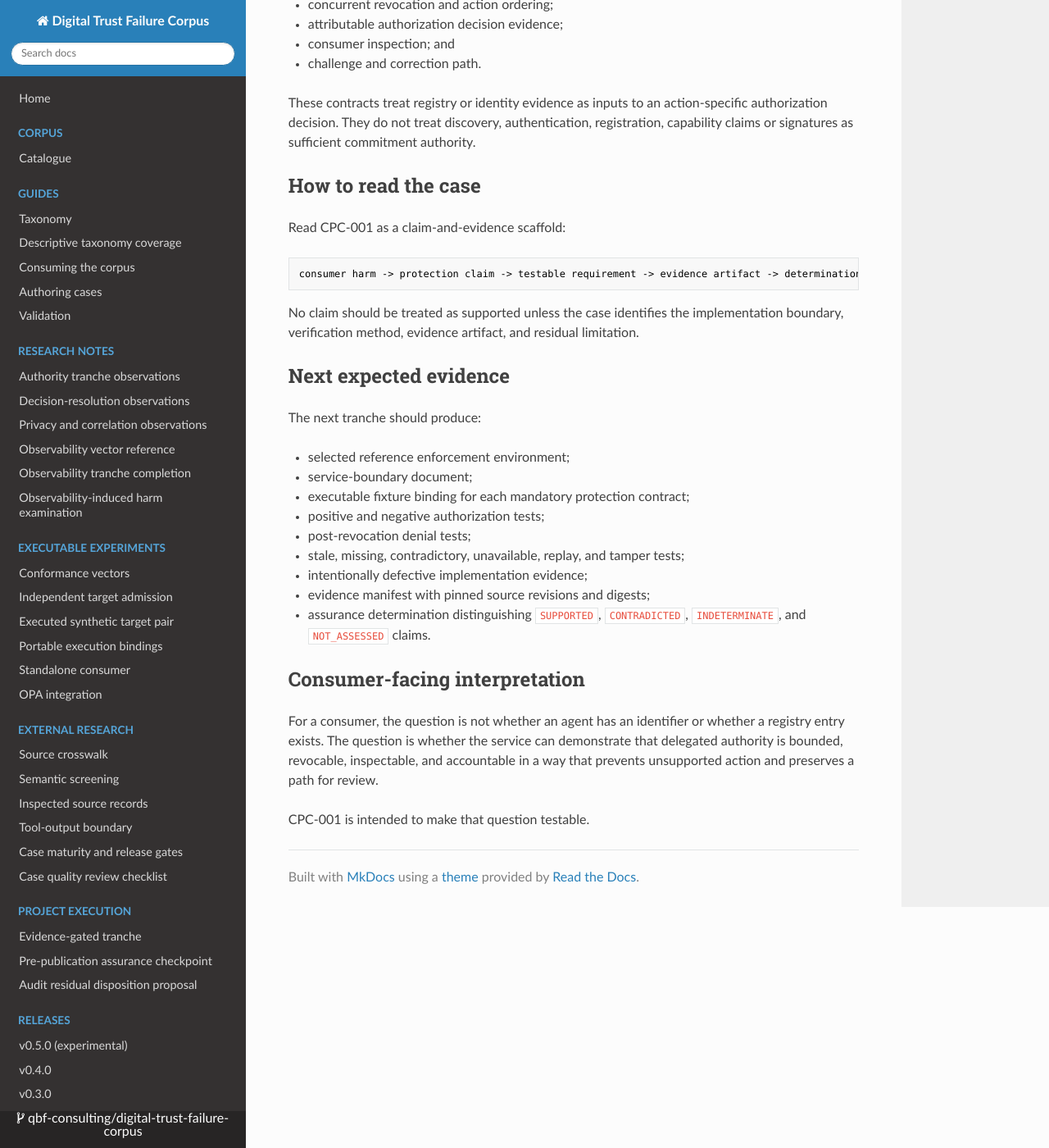
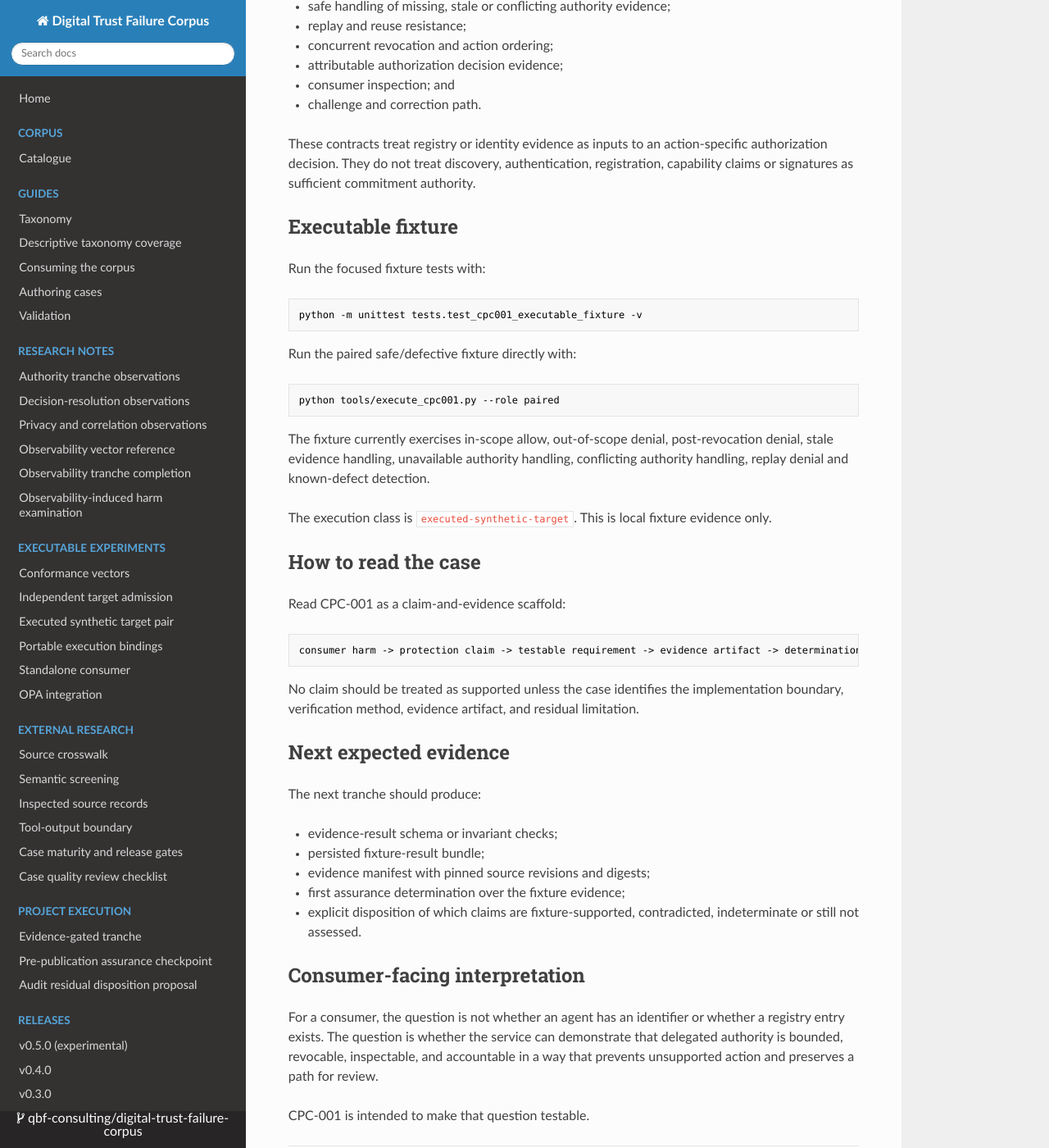
Before and after one commit to qbf-consulting/digital-trust-failure-corpus, an MkDocs documentation site: the page built from docs/consumer-protection-cpc-001.md, in a window 1280 px wide and 1400 px high, scrolled down 1713 px. Shown: the whole window at 82% size. Built offline with MkDocs 1.6.1, drawn with Linux system fonts in a browser that asks for light colours; nearby versions of some CDN libraries; some of the changed text lies outside the part shown.

Commit message:
docs(consumer-protection): publish CPC-001 fixture entry point

````diff
--- a/docs/consumer-protection-cpc-001.md
+++ b/docs/consumer-protection-cpc-001.md
@@ -1,6 +1,6 @@
 # Consumer Protection Case 001: delegated-agent revocation
 
-Status: **publication entry point for a baseline and protection-contract work packet**. This page introduces CPC-001 for readers who consume the repository through documentation rather than the `research/` tree.
+Status: **publication entry point for a baseline, protection-contract and executable-fixture work packet**. This page introduces CPC-001 for readers who consume the repository through documentation rather than the `research/` tree.
 
 Canonical source artifacts live at:
 
@@ -32,13 +32,17 @@ This page does not claim that:
 
 | Artifact | Purpose |
 | --- | --- |
-| `README.md` | Case overview, repository roles, non-goals, and next tranche |
+| `README.md` | Case overview, repository roles, non-goals, executable fixture and next tranche |
 | `case-manifest.yaml` | Machine-readable claims, gates, evidence expectations, and repository roles |
 | `baseline-architecture.md` | Artifact placement, evidence lifecycle, publication model, and adversarial-resistance posture |
 | `adversarial-test-matrix.yaml` | Initial actor, environment, and reviewer challenge matrix |
 | `protection-contracts.yaml` | Draft testable consumer protection behaviours |
 | `revocation-semantics.md` | Revocation effectiveness, convergence, stale-state and in-flight-action semantics |
 | `requirements-traceability.yaml` | Claim-to-contract-to-test-to-evidence mapping |
+| `examples/cpc-001/protected_resource.py` | Synthetic safe protected-resource target |
+| `examples/cpc-001/defective_protected_resource.py` | Synthetic known-defective target |
+| `tools/execute_cpc001.py` | Local execution runner that emits evidence records |
+| `tests/test_cpc001_executable_fixture.py` | Unit tests for contract scenarios and known-defect detection |
 
 ## Protection contracts now defined
 
@@ -57,6 +61,24 @@ The current draft contracts cover:
 
 These contracts treat registry or identity evidence as inputs to an action-specific authorization decision. They do not treat discovery, authentication, registration, capability claims or signatures as sufficient commitment authority.
 
+## Executable fixture
+
+Run the focused fixture tests with:
+
+```bash
+python -m unittest tests.test_cpc001_executable_fixture -v
+```
+
+Run the paired safe/defective fixture directly with:
+
+```bash
+python tools/execute_cpc001.py --role paired
+```
+
+The fixture currently exercises in-scope allow, out-of-scope denial, post-revocation denial, stale evidence handling, unavailable authority handling, conflicting authority handling, replay denial and known-defect detection.
+
+The execution class is `executed-synthetic-target`. This is local fixture evidence only.
+
 ## How to read the case
 
 Read CPC-001 as a claim-and-evidence scaffold:
@@ -71,15 +93,11 @@ No claim should be treated as supported unless the case identifies the implement
 
 The next tranche should produce:
 
-- selected reference enforcement environment;
-- service-boundary document;
-- executable fixture binding for each mandatory protection contract;
-- positive and negative authorization tests;
-- post-revocation denial tests;
-- stale, missing, contradictory, unavailable, replay, and tamper tests;
-- intentionally defective implementation evidence;
+- evidence-result schema or invariant checks;
+- persisted fixture-result bundle;
 - evidence manifest with pinned source revisions and digests;
-- assurance determination distinguishing `SUPPORTED`, `CONTRADICTED`, `INDETERMINATE`, and `NOT_ASSESSED` claims.
+- first assurance determination over the fixture evidence;
+- explicit disposition of which claims are fixture-supported, contradicted, indeterminate or still not assessed.
 
 ## Consumer-facing interpretation
 
````
